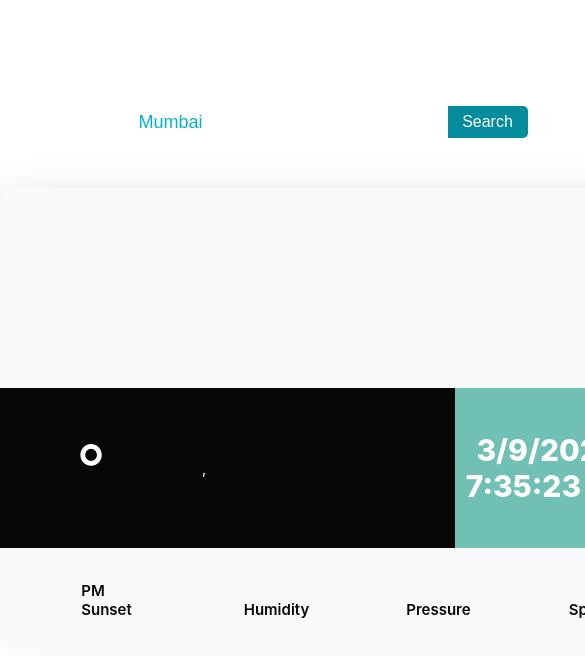
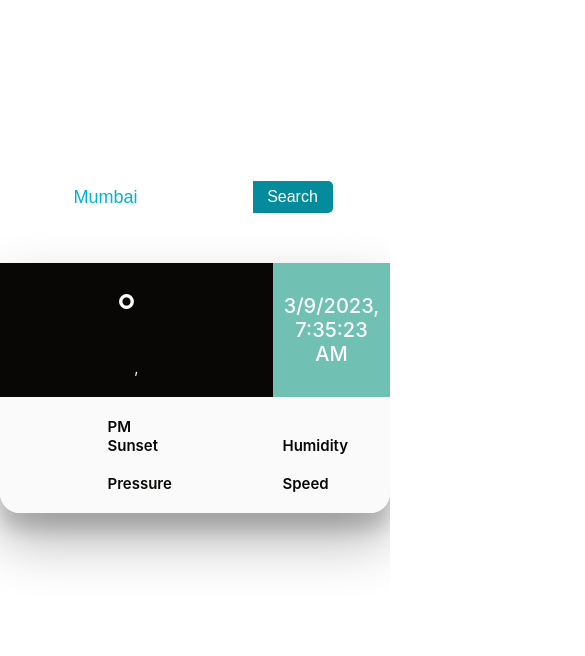
Before and after one commit to codescalper/weather-app-react, a React (Create React App) app: page / in a window 390 px wide. Shown: the top 656 px of the page, 585 px wide, since content can reach past the window. Built offline with nearby package versions, Linux system fonts and the light colour scheme; no server answers; some icons are missing.

Commit message:
Made responsive

```diff
--- a/src/components/style.css
+++ b/src/components/style.css
@@ -184,3 +184,91 @@ body {
   color: #080705;
   font-size: 15px;
 }
+
+/* Small screens */
+@media (max-width: 767px) {
+  .widget {
+    height: auto;
+    width: 100%;
+  }
+  .widget .weatherIcon {
+    height: 30%;
+    font-size: 70px;
+  }
+  .widget .weatherInfo {
+    height: auto;
+    flex-direction: column;
+    justify-content: center;
+    align-items: center;
+    padding: 20px;
+  }
+  .widget .weatherInfo .temperature {
+    font-size: 45px;
+    margin-bottom: 10px;
+  }
+  .widget .weatherInfo .description {
+    font-size: 20px;
+    text-align: center;
+    margin-top: 10px;
+  }
+  .widget .date {
+    height: auto;
+    font-size: 20px;
+    font-weight: 500;
+    padding: 10px;
+    text-align: center;
+  }
+  .widget .extra-temp {
+    height: auto;
+    padding: 20px;
+    grid-template-columns: repeat(1, 1fr);
+    justify-content: center;
+    align-items: center;
+    font-size: 50px;
+  }
+  .widget .extra-temp p {
+    font-size: 16px;
+  }
+}
+
+/* Larger screens */
+@media (min-width: 768px) {
+  .widget {
+    height: 400px;
+    width: 650px;
+  }
+  .widget .weatherIcon {
+    height: 50%;
+    font-size: 100px;
+  }
+  .widget .weatherInfo {
+    height: 40%;
+    flex-direction: row;
+    justify-content: space-between;
+    align-items: center;
+  }
+  .widget .weatherInfo .temperature {
+    font-size: 65px;
+    margin-right: 20px;
+  }
+  .widget .weatherInfo .description {
+    font-size: 35px;
+    text-align: left;
+    margin-top: 0;
+  }
+  .widget .date {
+    height: 40%;
+    font-size: 30px;
+    font-weight: 800;
+    text-align: center;
+  }
+  .widget .extra-temp {
+    height: auto;
+    padding: 5% 0;
+    grid-template-columns: repeat(2, 1fr);
+    font-size: 100px;
+  }
+  .widget .extra-temp p {
+    font-size: 25px;
+  }
+}
```
